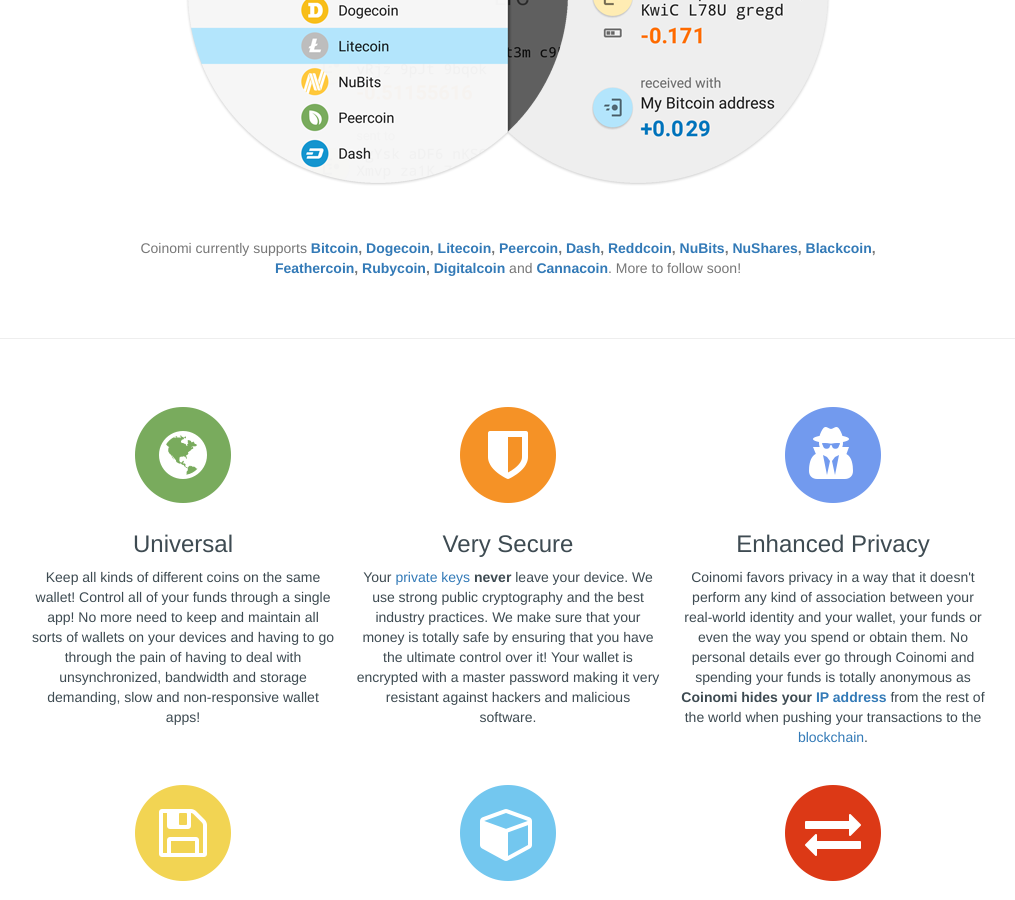
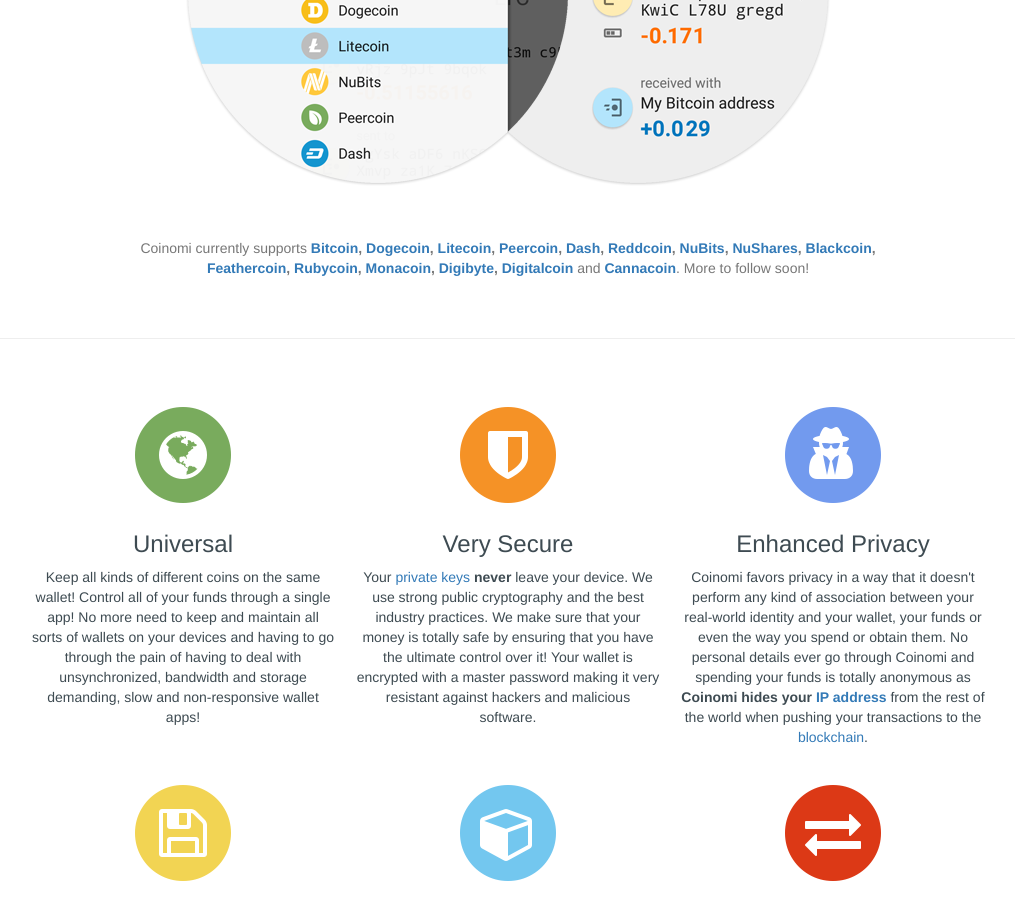
Before and after one commit to spassion/coinomi.github.io, a Jekyll site: the page built from index.html, in a window 1280 px wide and 900 px high, scrolled down 881 px. Shown: the whole window, without its empty margins (132-1147 px from the left). Built offline with Jekyll 4.4.1, drawn with Linux system fonts in a browser that asks for light colours; nearby versions of some CDN libraries; Markdown is read by kramdown in place of the engine named in the settings.

Commit message:
Added links for monacoin and digibyte

```diff
--- a/index.html
+++ b/index.html
@@ -32,6 +32,8 @@
                 <a href="http://www.blackcoin.co/" target="_blank">Blackcoin</a>,
                 <a href="https://www.feathercoin.com/" target="_blank">Feathercoin</a>,
                 <a href="http://www.rubycoin.org/" target="_blank">Rubycoin</a>,
+                <a href="http://monacoin.org/" target="_blank">Monacoin</a>,
+                <a href="http://www.digibyte.co/" target="_blank">Digibyte</a>,
                 <a href="http://digitalcoin.co/" target="_blank">Digitalcoin</a></strong>
                 and<strong>
                 <a href="http://cannacoin.cc/" target="_blank">Cannacoin</a></strong>. More to follow soon!</p>
```
